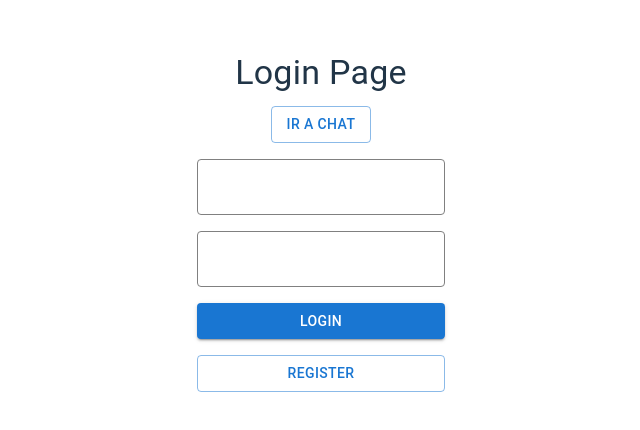
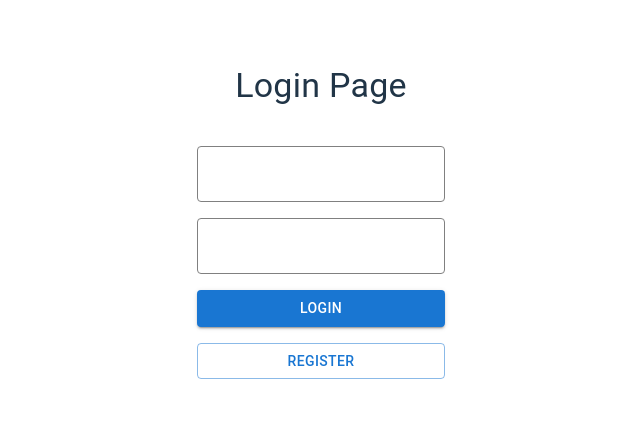
Before and after one commit to Santino112/TeresAI-front, a React (Vite) app in the folder Frontend/: page / in a window 1280 px wide. Shown: the part 178-608 px from the top of the page, without its empty margins (319-959 px from the left). Built offline with nearby package versions, Linux system fonts and the light colour scheme.

Commit message:
Anda el login y el logout

```diff
--- a/Frontend/package.json
+++ b/Frontend/package.json
@@ -12,7 +12,9 @@
   "dependencies": {
     "@mui/material": "^7.3.6",
     "@mui/styled-engine-sc": "^7.3.6",
+    "@supabase/supabase-js": "^2.90.0",
     "axios": "^1.13.2",
+    "dotenv": "^17.2.3",
     "react": "^19.1.1",
     "react-dom": "^19.1.1",
     "react-router-dom": "^7.10.1",
--- a/Frontend/src/components/auth/Login.jsx
+++ b/Frontend/src/components/auth/Login.jsx
@@ -1,27 +1,54 @@
 import { useState, useEffect } from 'react';
 import { useNavigate } from 'react-router-dom';
+import axios from 'axios';
 import { Typography, Button, TextField, Box, } from '@mui/material';
 
 const Login = () => {
     const navigate = useNavigate();
+    const [email, setEmail] = useState('');
+    const [password, setPassword] = useState('');
 
     const handleRegister = () => {
         navigate('/register');
     }
 
-    const handleChatAI = () => {
+    const loginUser = async (e) => {
+        e.preventDefault();
+
+        const dataLogin = {
+            email: email,
+            password: password
+        }
+
+        try {
+            const response = await axios.post('http://localhost:3000/auth/login', dataLogin);
+            const res = response.data;
+            alert(res.message);
+            console.log(res.data);
             navigate('/chatAI');
+        } catch (error) {
+            console.error('Error durante el login');
+            console.error(error);
+            res.status(500).json({ error: error.message });
         }
+    };
+
 
     return (
         <>
-            <Typography variant="h4" component="h1" gutterBottom>
+            <Typography variant="h4" component="h1" >
                 Login Page
             </Typography>
-            <Button variant='outlined' onClick={handleChatAI}>Ir a chat</Button>
             <br />
-            <Box component="form">
-                <TextField label="Username" variant="outlined" margin="normal" sx={{
+            <Box component="form" onSubmit={loginUser}>
+                <TextField
+                    label="Email"
+                    variant="outlined"
+                    margin="normal"
+                    fullWidth
+                    value={email}
+                    onChange={(e) => setEmail(e.target.value)}
+                    sx={{
                         input: { color: "white" },
                         label: { color: "white" },
                         "& label.Mui-focused": { color: "white" },
@@ -35,7 +62,15 @@ const Login = () => {
                         },
                     }} />
                 <br />
-                <TextField label="Password" type="password" variant="outlined" margin="dense" sx={{
+                <TextField
+                    label="Password"
+                    type="password"
+                    variant="outlined"
+                    margin="dense"
+                    fullWidth
+                    value={password}
+                    onChange={(e) => setPassword(e.target.value)}
+                    sx={{
                         marginBottom: 2,
                         input: { color: "white" },
                         label: { color: "white" },
@@ -48,10 +83,9 @@ const Login = () => {
                                 borderColor: "white",
                             },
                         },
-
                     }} />
                 <br />
-                <Button variant="contained" fullWidth sx={{marginBottom: 2}}>Login</Button>
+                <Button variant="contained" type="submit" fullWidth sx={{ marginBottom: 2 }}>Login</Button>
                 <br />
                 <Button variant="outlined" onClick={handleRegister} fullWidth>Register</Button>
             </Box>
--- a/Frontend/src/components/dashboard/chat/ChatAI.jsx
+++ b/Frontend/src/components/dashboard/chat/ChatAI.jsx
@@ -1,3 +1,4 @@
+import { supabase } from "../../../supabaseClient.js"
 import { useState } from "react";
 import { useNavigate } from 'react-router-dom';
 import { enviarPrompt } from './exports/enviarPrompt.js';
@@ -10,7 +11,10 @@ const ChatAI = () => {
     const [respuesta, setRespuesta] = useState("");
     const [conversationId, setConversationId] = useState(null);
 
-    const handleLogin = () => {
+    const handleLogOut = async () => {
+        await supabase.auth.signOut();
+        const { data } = await supabase.auth.getSession()
+        console.log(data.session)
         navigate('/');
     }
 
@@ -65,7 +69,8 @@ const ChatAI = () => {
                         },
                     }}
                 />
-                <Button variant="contained" color="primary" type="submit" fullWidth>Enviar</Button>
+                <Button variant="contained" color="primary" type="submit" fullWidth sx={{ marginBottom: 2 }}>Enviar</Button>
+                <Button variant="outlined" onClick={handleLogOut} fullWidth>LogOut</Button>
             </Box>
         </>
     );
--- /dev/null
+++ b/Frontend/src/supabaseClient.js
@@ -0,0 +1,6 @@
+import { createClient } from '@supabase/supabase-js';
+
+export const supabase = createClient(
+    import.meta.env.VITE_SUPABASE_URL,
+    import.meta.env.VITE_SUPABASE_PUBLISHABLE_KEY
+);
```
Also changed, not shown: 2 other files (tests, documents, lock files or other folders). Lines whose indentation alone changed are shown as unchanged.
